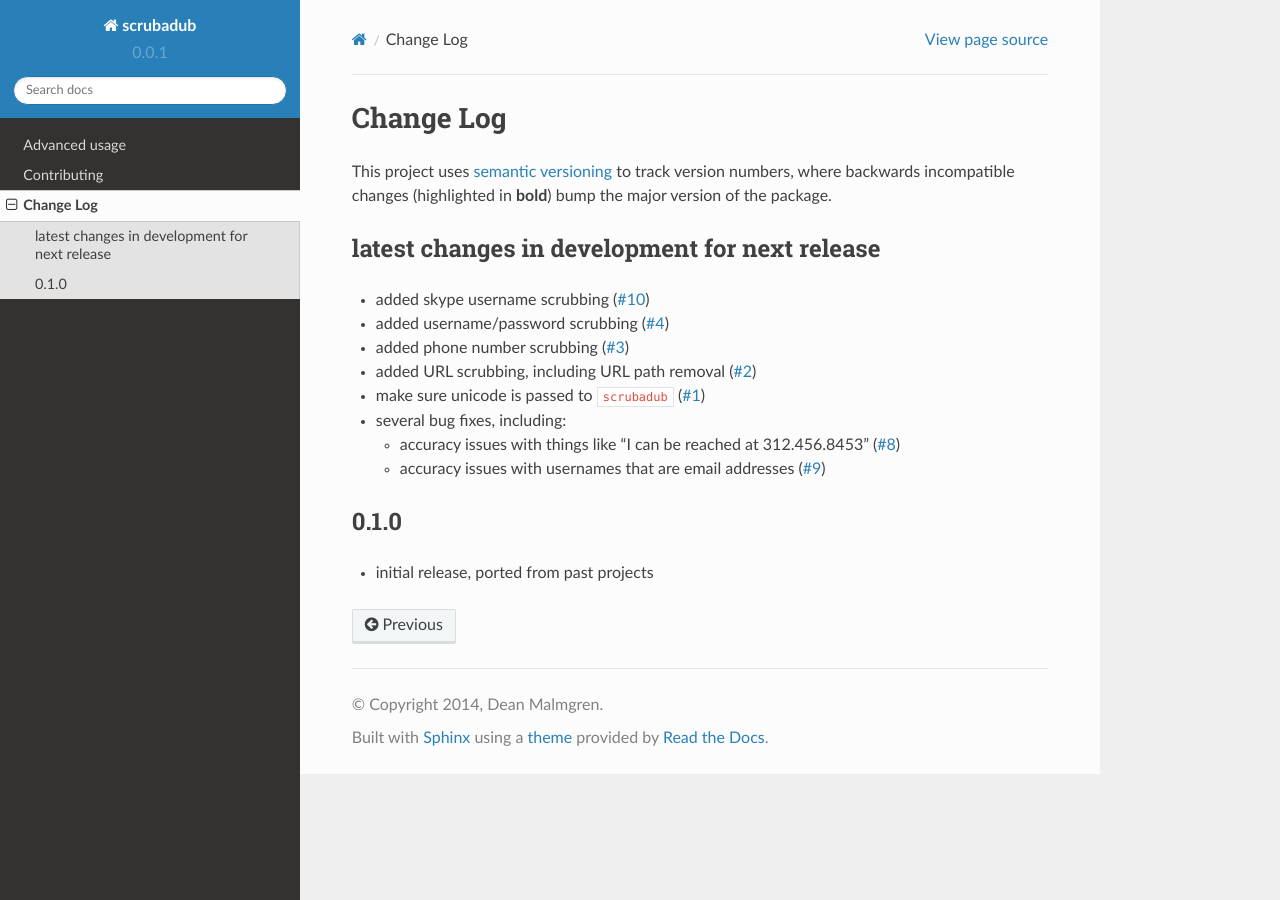
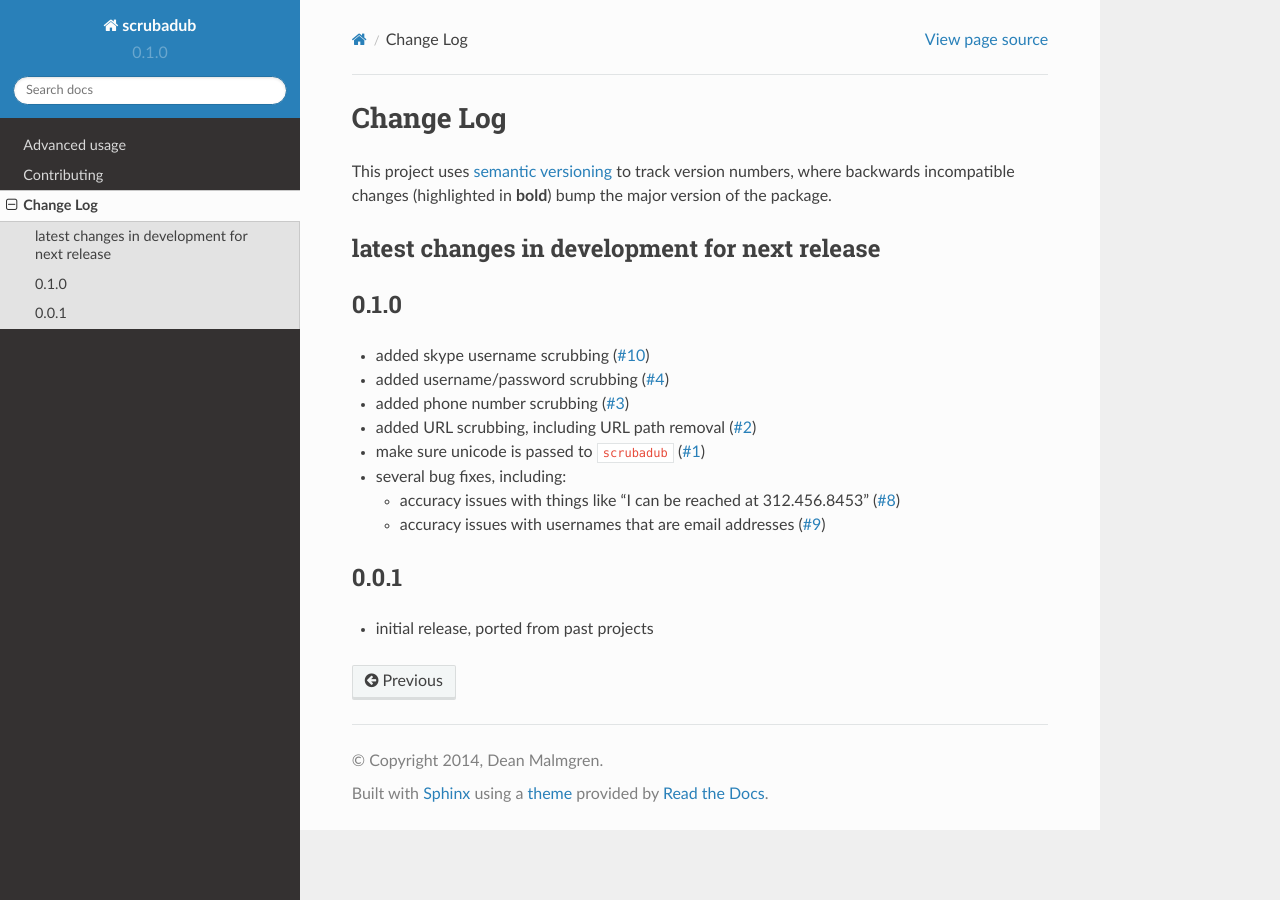
Before and after one commit to LeapBeyond/scrubadub, a Sphinx documentation site: the page built from docs/changelog.rst, in a window 1280 px wide. Built offline with Sphinx 7.4.7 and the Read the Docs theme 2.0.0, drawn with Linux system fonts in a browser that asks for light colours.

Commit message:
bump version to 0.1.0

```diff
--- a/docs/changelog.rst
+++ b/docs/changelog.rst
@@ -10,6 +10,11 @@ latest changes in development for next release
 ----------------------------------------------
 
 .. THANKS FOR CONTRIBUTING; MENTION WHAT YOU DID IN THIS SECTION HERE!
+
+
+
+0.1.0
+-----
 
 * added skype username scrubbing (`#10`_)
 
@@ -28,7 +33,7 @@ latest changes in development for next release
   * accuracy issues with usernames that are email addresses (`#9`_)
 
 
-0.1.0
+0.0.1
 -----
 
 * initial release, ported from past projects
--- a/scrubadub/__init__.py
+++ b/scrubadub/__init__.py
@@ -3,7 +3,7 @@
 from .scrubbers import Scrubber
 
 
-__version__ = VERSION = "0.0.1"
+__version__ = VERSION = "0.1.0"
 
 
 def clean_with_placeholders(text, cls=None):
```
